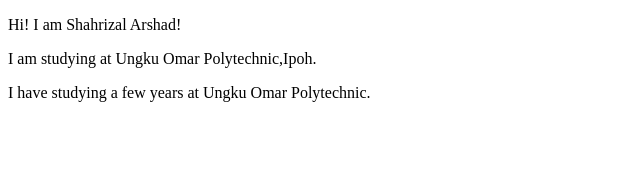
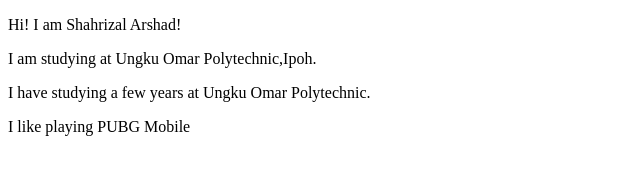
Before and after one commit to shahriza1/ShahrizalArshad-Site, a plain HTML site: page index.html in a window 1280 px wide. Shown: the whole page, without its empty margins (0-640 px from the left). Drawn offline with Linux system fonts and the light colour scheme.

Commit message:
Update Hobbies

```diff
--- a/index.html
+++ b/index.html
@@ -9,5 +9,6 @@
    <p>Hi! I am Shahrizal Arshad!</p>
    <p>I am studying at Ungku Omar Polytechnic,Ipoh.</p>
    <p>I have studying a few years at Ungku Omar Polytechnic.</p>
+   <p>I like playing PUBG Mobile</p>
 </body>
 </html>
```
